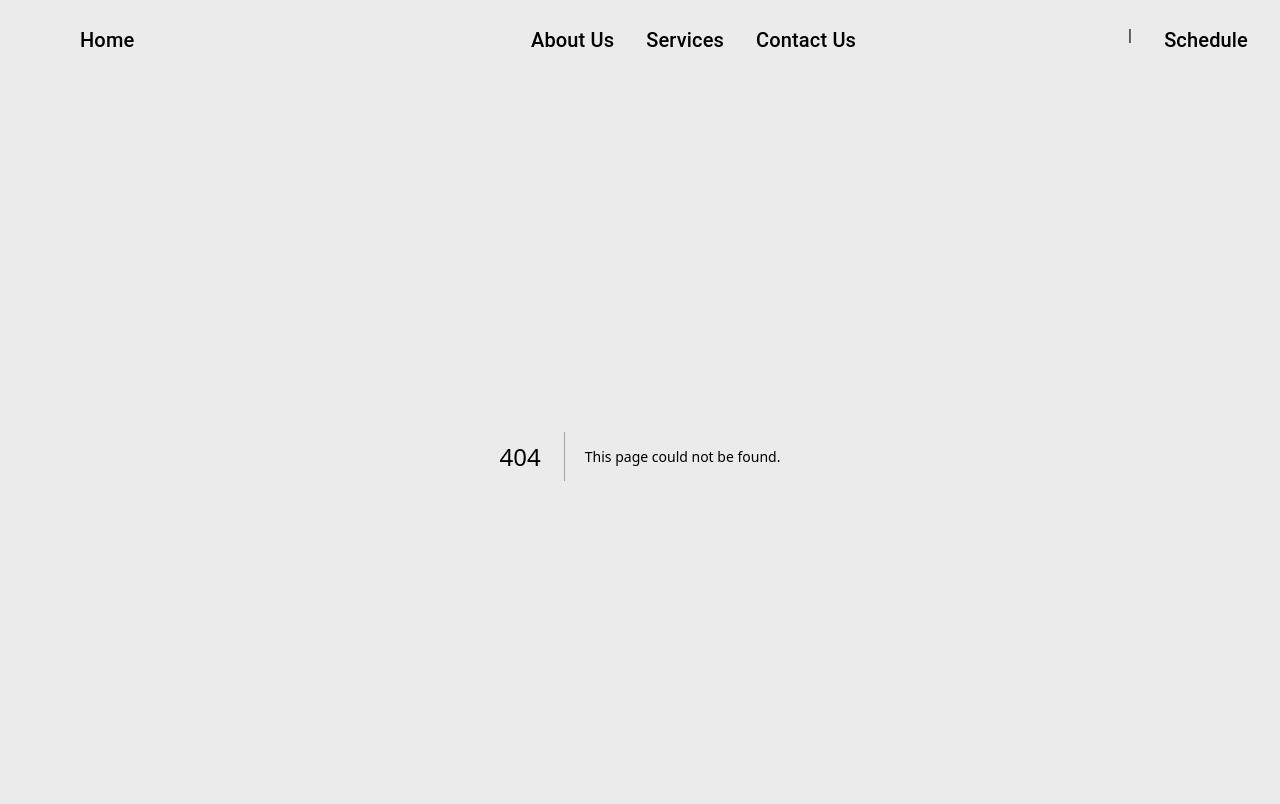
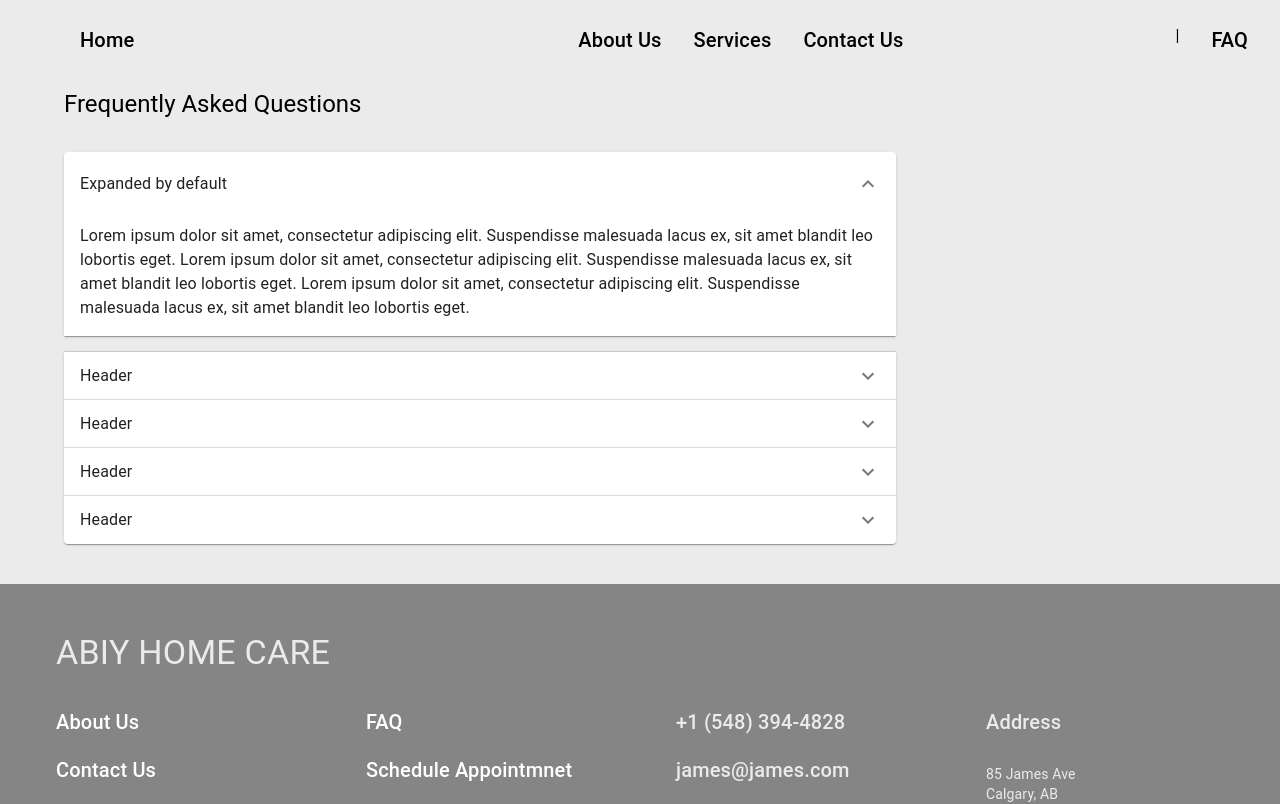
Before and after one commit to Saurabh0825/abiy-home-care, a Next.js app: page /faq in a window 1280 px wide. Before the commit this address had no page. Shown: the top 804 px of the page. Built offline with nearby package versions, Linux system fonts and the light colour scheme; what @mui/material-nextjs would draw is missing.

Commit message:
Footer Added, package file start port updated to 8080

```diff
--- a/package.json
+++ b/package.json
@@ -5,14 +5,15 @@
   "scripts": {
     "dev": "next dev",
     "build": "next build",
-    "start": "next start",
+    "start": "PORT=8080 next start",
     "lint": "next lint"
   },
   "dependencies": {
     "@emotion/cache": "^11.13.1",
     "@emotion/react": "^11.13.3",
     "@emotion/styled": "^11.13.0",
-    "@mui/material": "^6.1.5",
+    "@mui/icons-material": "^6.1.7",
+    "@mui/material": "^6.1.7",
     "@mui/material-nextjs": "^6.1.5",
     "next": "15.0.1",
     "react": "19.0.0-rc-69d4b800-20241021",
--- a/src/Pages/Shared/Footer.tsx
+++ b/src/Pages/Shared/Footer.tsx
@@ -1,20 +1,16 @@
-import Grid from '@mui/material/Grid2';
-import { Typography } from '@mui/material';
 import { FOOTER_BACKGROUND, BACKGROUND_COLOR } from '@/utils/constants.json';
+import FooterContent from './FooterContent';
 const Footer = () => {
     return (
         <footer style={{backgroundColor: FOOTER_BACKGROUND, color: BACKGROUND_COLOR,
         width: '100%',
         padding: '1rem 0',
-        height: 300,
+        height: '100%',
         marginTop: 40
             }}
             >
-            <Grid container justifyContent="center">
-        <Typography style={{ color: 'white', textAlign: 'center', maxWidth: '80%' }}>
-          Lorem Ipsum is simply dummy text of the printing and typesetting industry. Lorem Ipsum has been the industry standard dummy text ever since the 1500s...
-        </Typography>
-      </Grid>
+
+        <FooterContent />
         </footer>
     );
 }
--- a/src/Pages/Shared/FooterContent.tsx
+++ b/src/Pages/Shared/FooterContent.tsx
@@ -1,7 +1,54 @@
+import Grid from "@mui/material/Grid2";
+import { Typography, Link } from "@mui/material";
+
 const FooterContent = () => {
     return (
         <>
-
+            <Grid container spacing={2} paddingLeft={{ xs: 5, sm: 7 }} paddingTop={{ xs: 3, sm: 4 }}>
+                <Typography variant="h4">ABIY HOME CARE</Typography>
+            </Grid>
+            <Grid container spacing={2} paddingLeft={{ xs: 5, sm: 7 }} paddingTop={{ xs: 3, sm: 4 }}>
+                <Grid container size={{ xs: 12, sm: 3 }}>
+                    <Grid size={{ xs: 12 }}>
+                        <Link style={{ textDecoration: 'None', color: 'White' }} variant="h6" href="about">About Us</Link>
+                    </Grid>
+                    <Grid size={{ xs: 12 }}>
+                        <Link style={{ textDecoration: 'None', color: 'White' }} variant="h6" href="contactus">Contact Us</Link>
+                    </Grid>
+                    <Grid size={{ xs: 12 }}>
+                        <Link style={{ textDecoration: 'None', color: 'White' }} variant="h6" href="services">Services</Link>
+                    </Grid>
+                </Grid>
+                <Grid container size={{ xs: 12, sm: 6, md:3 }}>
+                    <Link style={{ textDecoration: 'None', color: 'White' }} variant="h6" href="faq">FAQ</Link>
+                    <Grid size={{ xs: 12 }}>
+                        <Link style={{ textDecoration: 'None', color: 'White' }} variant="h6" href="contactus">Schedule Appointmnet</Link>
+                    </Grid>
+                    <Grid size={{ xs: 12 }}>
+                        <Link style={{ textDecoration: 'None', color: 'White' }} variant="h6" href="/">Who we are</Link>
+                    </Grid>
+                </Grid>
+                <Grid container size={{ xs: 12, sm: 6, md:3 }}>
+                    <Grid size={{ xs: 12 }}>
+                        <Typography variant="h6">+1 (548) 394-4828
+                        </Typography>
+                    </Grid>
+                    <Grid size={{ xs: 12 }}>
+                    <Typography variant="h6">james@james.com
+                    </Typography>
+                    </Grid>
+                    <Grid size={{ xs: 12 }}>
+                    <Typography variant="h6">Abinet Tesfaye
+                    </Typography>
+                    </Grid>
+                </Grid>
+                <Grid container size={{ xs: 12, sm: 6, md:3 }}>
+                    <Typography variant="h6">Address</Typography>
+                    <Grid size={{ xs: 12 }}>
+                        <Typography variant="body2">85 James Ave<br />Calgary, AB<br />T13 U34, Canada</Typography>
+                    </Grid>
+                </Grid>
+            </Grid>
         </>
     );
 }
--- a/src/Pages/Shared/Header.tsx
+++ b/src/Pages/Shared/Header.tsx
@@ -37,7 +37,7 @@ const Header = () => {
             </Grid>
             <Grid container justifyContent="space-evenly" paddingRight={3}>
               <Typography>|</Typography>
-              <Link style={{textDecoration: 'None', color: 'Black'}} variant="h6" href="/schedule">Schedule</Link>
+              <Link style={{textDecoration: 'None', color: 'Black'}} variant="h6" href="/faq">FAQ</Link>
             </Grid>
           </Grid>
         </Grid>
--- /dev/null
+++ b/src/app/faq/page.tsx
@@ -0,0 +1,116 @@
+import * as React from 'react';
+import Grid from '@mui/material/Grid2';
+import Accordion from '@mui/material/Accordion';
+import AccordionSummary from '@mui/material/AccordionSummary';
+import AccordionDetails from '@mui/material/AccordionDetails';
+import Typography from '@mui/material/Typography';
+import ExpandMoreIcon from '@mui/icons-material/ExpandMore';
+
+const FAQ = () => {
+    return (
+        <>
+        <Grid container spacing={2} paddingLeft={{xs: 3, sm: 8}} paddingTop={4}>
+            <Typography variant='h5'>Frequently Asked Questions</Typography>
+        </Grid>
+        <Grid style={{maxWidth: '70%'}} paddingLeft={{xs: 3, sm: 8}} paddingTop={4}>
+            <Accordion defaultExpanded>
+                <AccordionSummary
+                    expandIcon={<ExpandMoreIcon />}
+                    aria-controls="panel1-content"
+                    id="panel1-header"
+                >
+                    <Typography>Expanded by default</Typography>
+                </AccordionSummary>
+                <AccordionDetails>
+                    <Typography>
+                    Lorem ipsum dolor sit amet, consectetur adipiscing elit. Suspendisse
+                        malesuada lacus ex, sit amet blandit leo lobortis eget.
+                        Lorem ipsum dolor sit amet, consectetur adipiscing elit. Suspendisse
+                        malesuada lacus ex, sit amet blandit leo lobortis eget.
+                        Lorem ipsum dolor sit amet, consectetur adipiscing elit. Suspendisse
+                        malesuada lacus ex, sit amet blandit leo lobortis eget.
+                    </Typography>
+                </AccordionDetails>
+            </Accordion>
+            <Accordion>
+                <AccordionSummary
+                    expandIcon={<ExpandMoreIcon />}
+                    aria-controls="panel2-content"
+                    id="panel2-header"
+                >
+                    <Typography>Header</Typography>
+                </AccordionSummary>
+                <AccordionDetails>
+                    <Typography>
+                    Lorem ipsum dolor sit amet, consectetur adipiscing elit. Suspendisse
+                        malesuada lacus ex, sit amet blandit leo lobortis eget.
+                        Lorem ipsum dolor sit amet, consectetur adipiscing elit. Suspendisse
+                        malesuada lacus ex, sit amet blandit leo lobortis eget.
+                        Lorem ipsum dolor sit amet, consectetur adipiscing elit. Suspendisse
+                        malesuada lacus ex, sit amet blandit leo lobortis eget.
+                    </Typography>
+                </AccordionDetails>
+            </Accordion>
+            <Accordion>
+                <AccordionSummary
+                    expandIcon={<ExpandMoreIcon />}
+                    aria-controls="panel2-content"
+                    id="panel2-header"
+                >
+                    <Typography>Header</Typography>
+                </AccordionSummary>
+                <AccordionDetails>
+                    <Typography>
+                    Lorem ipsum dolor sit amet, consectetur adipiscing elit. Suspendisse
+                        malesuada lacus ex, sit amet blandit leo lobortis eget.
+                        Lorem ipsum dolor sit amet, consectetur adipiscing elit. Suspendisse
+                        malesuada lacus ex, sit amet blandit leo lobortis eget.
+                        Lorem ipsum dolor sit amet, consectetur adipiscing elit. Suspendisse
+                        malesuada lacus ex, sit amet blandit leo lobortis eget.
+                    </Typography>
+                </AccordionDetails>
+            </Accordion>
+            <Accordion>
+                <AccordionSummary
+                    expandIcon={<ExpandMoreIcon />}
+                    aria-controls="panel2-content"
+                    id="panel2-header"
+                >
+                    <Typography>Header</Typography>
+                </AccordionSummary>
+                <AccordionDetails>
+                    <Typography>
+                        Lorem ipsum dolor sit amet, consectetur adipiscing elit. Suspendisse
+                        malesuada lacus ex, sit amet blandit leo lobortis eget.
+                        Lorem ipsum dolor sit amet, consectetur adipiscing elit. Suspendisse
+                        malesuada lacus ex, sit amet blandit leo lobortis eget.
+                        Lorem ipsum dolor sit amet, consectetur adipiscing elit. Suspendisse
+                        malesuada lacus ex, sit amet blandit leo lobortis eget.
+                    </Typography>
+                </AccordionDetails>
+            </Accordion>
+            <Accordion>
+                <AccordionSummary
+                    expandIcon={<ExpandMoreIcon />}
+                    aria-controls="panel2-content"
+                    id="panel2-header"
+                >
+                    <Typography>Header</Typography>
+                </AccordionSummary>
+                <AccordionDetails>
+                    <Typography>
+                    Lorem ipsum dolor sit amet, consectetur adipiscing elit. Suspendisse
+                        malesuada lacus ex, sit amet blandit leo lobortis eget.
+                        Lorem ipsum dolor sit amet, consectetur adipiscing elit. Suspendisse
+                        malesuada lacus ex, sit amet blandit leo lobortis eget.
+                        Lorem ipsum dolor sit amet, consectetur adipiscing elit. Suspendisse
+                        malesuada lacus ex, sit amet blandit leo lobortis eget.
+                    </Typography>
+                </AccordionDetails>
+            </Accordion>
+        </Grid>
+        </>
+    );
+}
+
+export default FAQ;
```
Also changed, not shown: 1 other file (tests, documents, lock files or other folders).
